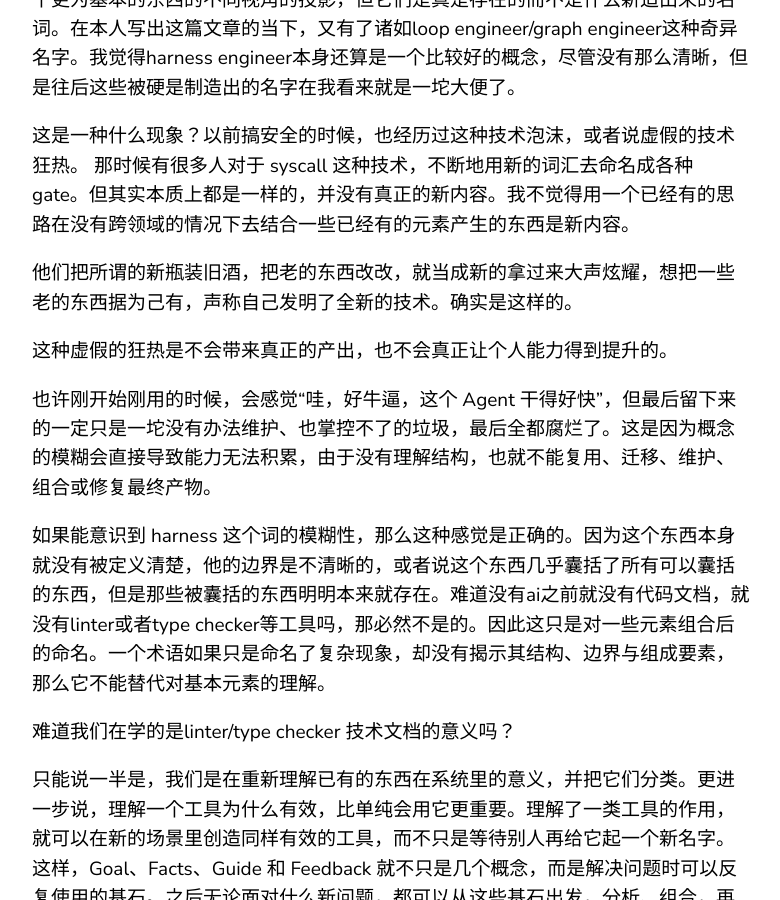
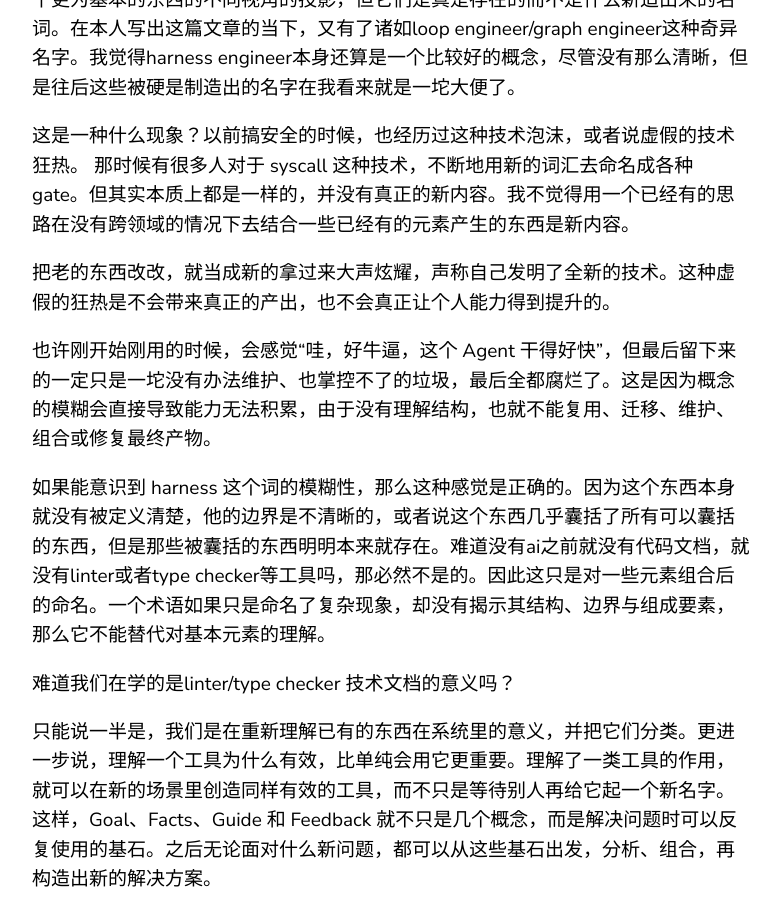
Before and after one commit to CitrusIce/blog, a Jekyll site: the page built from _posts/2026-08-07-agent-cybernetic-philosophy-part-1.markdown, in a window 1280 px wide and 900 px high, scrolled down 7645 px. Shown: the whole window, without its empty margins (68-848 px from the left). Built offline with Jekyll 4.4.1, drawn with Linux system fonts in a browser that asks for light colours.

Commit message:
Refine Agent Cybernetic Philosophy Part 1

```diff
--- a/_posts/2026-08-07-agent-cybernetic-philosophy-part-1.markdown
+++ b/_posts/2026-08-07-agent-cybernetic-philosophy-part-1.markdown
@@ -158,9 +158,7 @@
 
 这是一种什么现象？以前搞安全的时候，也经历过这种技术泡沫，或者说虚假的技术狂热。 那时候有很多人对于 syscall 这种技术，不断地用新的词汇去命名成各种 gate。但其实本质上都是一样的，并没有真正的新内容。我不觉得用一个已经有的思路在没有跨领域的情况下去结合一些已经有的元素产生的东西是新内容。
 
-他们把所谓的新瓶装旧酒，把老的东西改改，就当成新的拿过来大声炫耀，想把一些老的东西据为己有，声称自己发明了全新的技术。确实是这样的。
-
-这种虚假的狂热是不会带来真正的产出，也不会真正让个人能力得到提升的。
+把老的东西改改，就当成新的拿过来大声炫耀，声称自己发明了全新的技术。这种虚假的狂热是不会带来真正的产出，也不会真正让个人能力得到提升的。
 
 也许刚开始刚用的时候，会感觉“哇，好牛逼，这个 Agent 干得好快”，但最后留下来的一定只是一坨没有办法维护、也掌控不了的垃圾，最后全都腐烂了。这是因为概念的模糊会直接导致能力无法积累，由于没有理解结构，也就不能复用、迁移、维护、组合或修复最终产物。
 
--- a/citrusice.github.io/feed.xml
+++ b/citrusice.github.io/feed.xml
@@ -157,9 +157,7 @@
 
 &lt;p&gt;这是一种什么现象？以前搞安全的时候，也经历过这种技术泡沫，或者说虚假的技术狂热。 那时候有很多人对于 syscall 这种技术，不断地用新的词汇去命名成各种 gate。但其实本质上都是一样的，并没有真正的新内容。我不觉得用一个已经有的思路在没有跨领域的情况下去结合一些已经有的元素产生的东西是新内容。&lt;/p&gt;
 
-&lt;p&gt;他们把所谓的新瓶装旧酒，把老的东西改改，就当成新的拿过来大声炫耀，想把一些老的东西据为己有，声称自己发明了全新的技术。确实是这样的。&lt;/p&gt;
-
-&lt;p&gt;这种虚假的狂热是不会带来真正的产出，也不会真正让个人能力得到提升的。&lt;/p&gt;
+&lt;p&gt;把老的东西改改，就当成新的拿过来大声炫耀，声称自己发明了全新的技术。这种虚假的狂热是不会带来真正的产出，也不会真正让个人能力得到提升的。&lt;/p&gt;
 
 &lt;p&gt;也许刚开始刚用的时候，会感觉“哇，好牛逼，这个 Agent 干得好快”，但最后留下来的一定只是一坨没有办法维护、也掌控不了的垃圾，最后全都腐烂了。这是因为概念的模糊会直接导致能力无法积累，由于没有理解结构，也就不能复用、迁移、维护、组合或修复最终产物。&lt;/p&gt;
 
--- a/citrusice.github.io/posts/agent-cybernetic-philosophy-part-1/index.html
+++ b/citrusice.github.io/posts/agent-cybernetic-philosophy-part-1/index.html
@@ -188,9 +188,7 @@
 
 <p>这是一种什么现象？以前搞安全的时候，也经历过这种技术泡沫，或者说虚假的技术狂热。 那时候有很多人对于 syscall 这种技术，不断地用新的词汇去命名成各种 gate。但其实本质上都是一样的，并没有真正的新内容。我不觉得用一个已经有的思路在没有跨领域的情况下去结合一些已经有的元素产生的东西是新内容。</p>
 
-<p>他们把所谓的新瓶装旧酒，把老的东西改改，就当成新的拿过来大声炫耀，想把一些老的东西据为己有，声称自己发明了全新的技术。确实是这样的。</p>
-
-<p>这种虚假的狂热是不会带来真正的产出，也不会真正让个人能力得到提升的。</p>
+<p>把老的东西改改，就当成新的拿过来大声炫耀，声称自己发明了全新的技术。这种虚假的狂热是不会带来真正的产出，也不会真正让个人能力得到提升的。</p>
 
 <p>也许刚开始刚用的时候，会感觉“哇，好牛逼，这个 Agent 干得好快”，但最后留下来的一定只是一坨没有办法维护、也掌控不了的垃圾，最后全都腐烂了。这是因为概念的模糊会直接导致能力无法积累，由于没有理解结构，也就不能复用、迁移、维护、组合或修复最终产物。</p>
 
```
Also changed, not shown: other parts of citrusice.github.io/feed.xml (+1 -1 lines).
